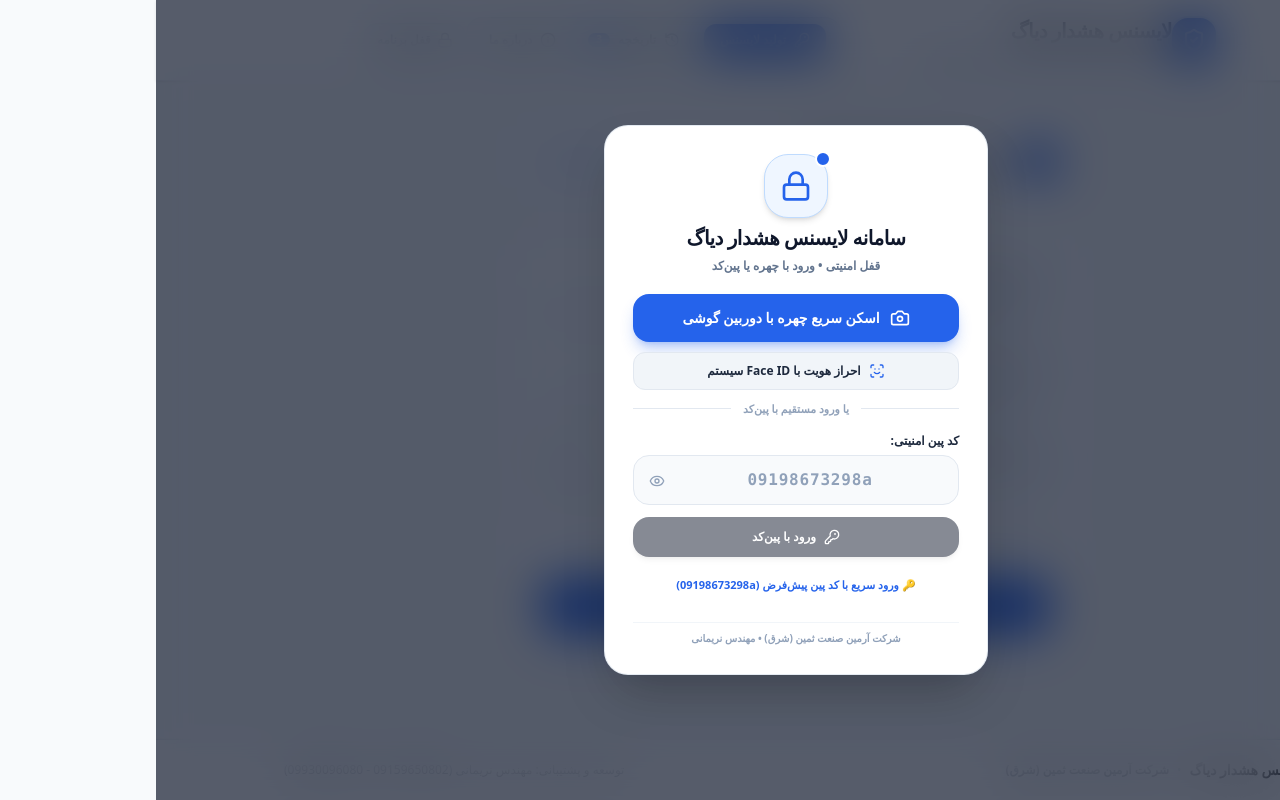
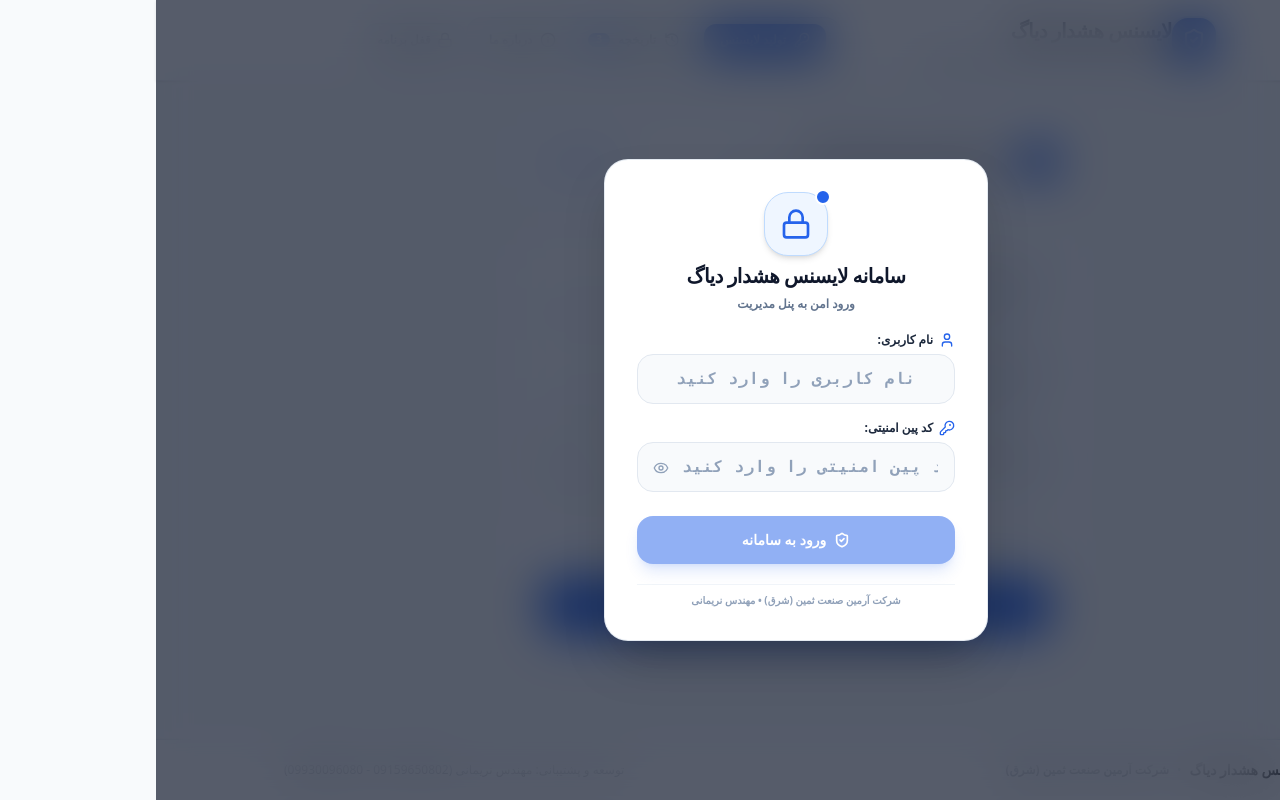
Before and after one commit to RezaNarimani375/Code_Manager, a React (Vite) app: page / in a window 1280 px wide. Built offline with nearby package versions, Linux system fonts and the light colour scheme.

Commit message:
feat: update lock screen with username validation
- Replace biometric scan features with username authentication
- Persist username in localStorage for convenience
- Update icons and constants for refined security flow

```diff
--- a/src/components/LockScreen.tsx
+++ b/src/components/LockScreen.tsx
@@ -1,6 +1,5 @@
-import React, { useState, useEffect, useRef } from 'react';
+import React, { useState, useEffect } from 'react';
 import {
-  ScanFace,
   KeyRound,
   Lock,
   Unlock,
@@ -8,248 +7,65 @@ import {
   EyeOff,
   AlertCircle,
   CheckCircle2,
-  Camera,
-  X,
-  Smartphone,
-  Sparkles
+  User,
+  ShieldCheck
 } from 'lucide-react';
 
 interface LockScreenProps {
   onUnlock: () => void;
 }
 
-const MASTER_PIN_CODE = "09198673298a";
-
-function bufferToBase64(buffer: ArrayBuffer): string {
-  const bytes = new Uint8Array(buffer);
-  let binary = '';
-  for (let i = 0; i < bytes.byteLength; i++) {
-    binary += String.fromCharCode(bytes[i]);
-  }
-  return window.btoa(binary);
-}
-
-function base64ToBuffer(base64: string): ArrayBuffer {
-  const binary = window.atob(base64);
-  const bytes = new Uint8Array(binary.length);
-  for (let i = 0; i < binary.length; i++) {
-    bytes[i] = binary.charCodeAt(i);
-  }
-  return bytes.buffer;
-}
+const REQUIRED_USERNAME = "f.nrimany";
+const REQUIRED_PIN_CODE = "09198673298a";
 
 export const LockScreen: React.FC<LockScreenProps> = ({ onUnlock }) => {
+  // Read remembered username from localStorage so the user does NOT need to re-enter it next time
+  const [username, setUsername] = useState<string>(() => {
+    return localStorage.getItem('hoshdar_remembered_username') || '';
+  });
+
   const [pinInput, setPinInput] = useState('');
   const [showPassword, setShowPassword] = useState(false);
   const [errorMsg, setErrorMsg] = useState<string | null>(null);
-  const [isBiometricScanning, setIsBiometricScanning] = useState(false);
   const [isUnlockedSuccess, setIsUnlockedSuccess] = useState(false);
-  const [showCameraScanner, setShowCameraScanner] = useState(false);
-  const [cameraProgress, setCameraProgress] = useState(0);
 
-  const videoRef = useRef<HTMLVideoElement | null>(null);
-  const streamRef = useRef<MediaStream | null>(null);
-
-  // Clean up camera stream if component unmounts
-  useEffect(() => {
-    return () => {
-      if (streamRef.current) {
-        streamRef.current.getTracks().forEach((track) => track.stop());
-      }
-    };
-  }, []);
-
-  /**
-   * Method 1: Start Front-Camera Live Biometric Face Scanner
-   * Opens user selfie camera with face scanning reticle
-   */
-  const startCameraFaceScanner = async () => {
-    setErrorMsg(null);
-    setShowCameraScanner(true);
-    setCameraProgress(0);
-
-    try {
-      if (!navigator.mediaDevices || !navigator.mediaDevices.getUserMedia) {
-        throw new Error('Camera not supported');
-      }
-
-      const stream = await navigator.mediaDevices.getUserMedia({
-        video: {
-          facingMode: 'user',
-          width: { ideal: 640 },
-          height: { ideal: 640 },
-        },
-        audio: false,
-      });
-
-      streamRef.current = stream;
-      if (videoRef.current) {
-        videoRef.current.srcObject = stream;
-        videoRef.current.play();
-      }
-
-      // Animate biometric scan progress bar
-      let p = 0;
-      const interval = setInterval(() => {
-        p += 20;
-        setCameraProgress(p);
-        if (p >= 100) {
-          clearInterval(interval);
-          // Face matched!
-          setIsUnlockedSuccess(true);
-          setTimeout(() => {
-            if (streamRef.current) {
-              streamRef.current.getTracks().forEach((track) => track.stop());
-            }
-            onUnlock();
-          }, 600);
-        }
-      }, 300);
-    } catch (err) {
-      setShowCameraScanner(false);
-      setErrorMsg('دسترسی به دوربین داده نشد یا مسدود است. لطفاً از پین‌کد یا Face ID سیستمی استفاده کنید.');
-    }
-  };
-
-  const closeCameraScanner = () => {
-    if (streamRef.current) {
-      streamRef.current.getTracks().forEach((track) => track.stop());
-    }
-    setShowCameraScanner(false);
-  };
-
-  /**
-   * Method 2: System Apple Face ID via WebAuthn
-   */
-  const triggerSystemFaceID = async () => {
-    setIsBiometricScanning(true);
+  const handleSubmit = (e: React.FormEvent) => {
+    e.preventDefault();
     setErrorMsg(null);
 
-    if (!window.PublicKeyCredential || !navigator.credentials) {
-      setIsBiometricScanning(false);
-      setErrorMsg('سخت‌افزار بیومتریک در این مرورگر در دسترس نیست. لطفاً با پین‌کد وارد شوید.');
+    const cleanUsername = username.trim().toLowerCase();
+    const cleanPin = pinInput.trim();
+
+    // Check Username
+    if (cleanUsername !== REQUIRED_USERNAME.toLowerCase()) {
+      setErrorMsg('نام کاربری اشتباه است. نام کاربری مجاز: f.nrimany');
       return;
     }
 
-    try {
-      const savedCredId = localStorage.getItem('hoshdar_faceid_credential_id');
-      const challenge = new Uint8Array(32);
-      window.crypto.getRandomValues(challenge);
+    // Check PIN Code
+    if (cleanPin !== REQUIRED_PIN_CODE) {
+      setErrorMsg('کد پین امنیتی اشتباه است. لطفاً کد صحیح را وارد کنید.');
+      setPinInput('');
+      return;
+    }
 
-      if (savedCredId) {
-        // Authenticate with existing credential
-        const credIdBuffer = base64ToBuffer(savedCredId);
-        const assertion = await navigator.credentials.get({
-          publicKey: {
-            challenge,
-            allowCredentials: [
-              {
-                id: credIdBuffer,
-                type: 'public-key',
-                transports: ['internal'],
-              },
-            ],
-            userVerification: 'required',
-            timeout: 60000,
-          },
-        });
+    // Remember username in localStorage so they never have to enter it again!
+    localStorage.setItem('hoshdar_remembered_username', REQUIRED_USERNAME);
 
-        if (assertion) {
-          setIsUnlockedSuccess(true);
-          setTimeout(() => {
-            onUnlock();
-          }, 600);
-          return;
-        }
-      } else {
-        // First time register with device Face ID Secure Enclave
-        const userId = new Uint8Array(16);
-        window.crypto.getRandomValues(userId);
-
-        const newCredential = (await navigator.credentials.create({
-          publicKey: {
-            challenge,
-            rp: {
-              name: 'لایسنس هشدار دیاگ',
-            },
-            user: {
-              id: userId,
-              name: 'narimani@hoshdar',
-              displayName: 'مهندس نریمانی',
-            },
-            pubKeyCredParams: [
-              { alg: -7, type: 'public-key' },
-              { alg: -257, type: 'public-key' },
-            ],
-            authenticatorSelection: {
-              authenticatorAttachment: 'platform',
-              userVerification: 'required',
-            },
-            timeout: 60000,
-          },
-        })) as PublicKeyCredential;
-
-        if (newCredential && newCredential.rawId) {
-          const b64Id = bufferToBase64(newCredential.rawId);
-          localStorage.setItem('hoshdar_faceid_credential_id', b64Id);
-          setIsUnlockedSuccess(true);
-          setTimeout(() => {
-            onUnlock();
-          }, 600);
-          return;
-        }
-      }
-
-      setErrorMsg('تایید چهره توسط سیستم انجام نشد.');
-    } catch (err: any) {
-      console.warn('System Face ID error:', err);
-      if (err.name === 'NotAllowedError') {
-        setErrorMsg('در کادر باز شده روی Add Passkey یا Continue بزنید تا چهره اسکن شود، یا از پین‌کد استفاده کنید.');
-      } else {
-        setErrorMsg('خطا در ارتباط با حسگر Face ID. لطفاً با پین‌کد وارد شوید.');
-      }
-    } finally {
-      setIsBiometricScanning(false);
-    }
-  };
-
-  /**
-   * Method 3: Verify PIN Code
-   */
-  const handlePinSubmit = (e?: React.FormEvent) => {
-    if (e) e.preventDefault();
-    setErrorMsg(null);
-
-    if (pinInput.trim() === MASTER_PIN_CODE) {
-      setIsUnlockedSuccess(true);
-      setTimeout(() => {
-        onUnlock();
-      }, 400);
-    } else {
-      setErrorMsg('پین‌کد وارد شده اشتباه است. پین‌کد صحیح را وارد کنید.');
-      setPinInput('');
-    }
-  };
-
-  // Quick 1-click unlock with the verified master passcode
-  const handleQuickMasterPin = () => {
-    setPinInput(MASTER_PIN_CODE);
     setIsUnlockedSuccess(true);
     setTimeout(() => {
       onUnlock();
-    }, 400);
+    }, 500);
   };
 
   return (
-    <div className="fixed inset-0 z-50 bg-slate-900/70 backdrop-blur-xl flex items-center justify-center p-4 overflow-y-auto">
-      <div className="bg-white rounded-3xl max-w-sm w-full p-6 sm:p-7 shadow-2xl border border-slate-200/90 text-center space-y-5 relative my-auto animate-in fade-in zoom-in-95 duration-200">
+    <div className="fixed inset-0 z-50 bg-slate-900/70 backdrop-blur-xl flex items-center justify-center p-4">
+      <div className="bg-white rounded-3xl max-w-sm w-full p-6 sm:p-8 shadow-2xl border border-slate-200/90 text-center space-y-5 relative animate-in fade-in zoom-in-95 duration-200">
         {/* Top Header */}
         <div className="space-y-1.5">
           <div className="w-16 h-16 rounded-3xl bg-[#eff6ff] text-[#2563eb] border border-[#bfdbfe] mx-auto flex items-center justify-center shadow-md relative">
             {isUnlockedSuccess ? (
               <Unlock className="w-8 h-8 text-[#2563eb] animate-bounce" />
-            ) : isBiometricScanning || showCameraScanner ? (
-              <ScanFace className="w-8 h-8 text-[#2563eb] animate-pulse" />
             ) : (
               <Lock className="w-8 h-8 text-[#2563eb]" />
             )}
@@ -263,49 +79,15 @@ export const LockScreen: React.FC<LockScreenProps> = ({ onUnlock }) => {
             سامانه لایسنس هشدار دیاگ
           </h2>
           <p className="text-xs text-slate-500 font-bold">
-            قفل امنیتی • ورود با چهره یا پین‌کد
+            ورود امن به پنل مدیریت
           </p>
         </div>
-
-        {/* Live Camera Scanner Overlay */}
-        {showCameraScanner && (
-          <div className="p-4 bg-slate-900 text-white rounded-3xl space-y-3 relative overflow-hidden animate-in fade-in">
-            <button
-              onClick={closeCameraScanner}
-              className="absolute top-2 left-2 p-1 rounded-full bg-white/20 text-white hover:bg-white/30 z-10"
-              title="بستن دوربین"
-            >
-              <X className="w-4 h-4" />
-            </button>
-
-            <div className="w-36 h-36 rounded-full mx-auto overflow-hidden relative border-4 border-[#2563eb] shadow-lg shadow-blue-500/50 bg-black">
-              <video
-                ref={videoRef}
-                autoPlay
-                playsInline
-                muted
-                className="w-full h-full object-cover transform -scale-x-100"
-              />
-              {/* Animated scanning laser line */}
-              <div className="absolute inset-x-0 h-1 bg-emerald-400 shadow-md shadow-emerald-400 animate-pulse top-1/2 -translate-y-1/2" />
-            </div>
-
-            <div className="space-y-1 text-center">
-              <div className="text-xs font-bold text-emerald-400">
-                در حال تطبیق بیومتریک چهره... {cameraProgress}%
-              </div>
-              <p className="text-[10px] text-slate-300">
-                صورت خود را در مرکز دایره نگه دارید
-              </p>
-            </div>
-          </div>
-        )}
 
         {/* Success Alert */}
         {isUnlockedSuccess && (
           <div className="p-3 bg-emerald-50 border border-emerald-200 text-emerald-700 rounded-2xl text-xs font-black flex items-center justify-center gap-2 animate-in fade-in">
             <CheckCircle2 className="w-4 h-4 text-emerald-600 stroke-[2.5]" />
-            <span>تایید شد! در حال ورود به سامانه...</span>
+            <span>اطلاعات تایید شد. در حال ورود به برنامه...</span>
           </div>
         )}
 
@@ -317,48 +99,35 @@ export const LockScreen: React.FC<LockScreenProps> = ({ onUnlock }) => {
           </div>
         )}
 
-        {/* Biometric Buttons */}
-        {!showCameraScanner && (
-          <div className="space-y-2.5">
-            {/* Camera Face Scan Button */}
-            <button
-              type="button"
-              onClick={startCameraFaceScanner}
-              disabled={isUnlockedSuccess}
-              style={{ backgroundColor: '#2563eb', color: '#ffffff' }}
-              className="w-full py-3.5 px-4 rounded-2xl bg-[#2563eb] hover:bg-[#1d4ed8] text-white font-black text-xs sm:text-sm shadow-lg shadow-blue-600/30 flex items-center justify-center gap-2.5 transition-all transform active:scale-[0.98] cursor-pointer"
-            >
-              <Camera className="w-5 h-5 text-white" />
-              <span>اسکن سریع چهره با دوربین گوشی</span>
-            </button>
+        {/* Login Form */}
+        <form onSubmit={handleSubmit} className="space-y-4 text-right">
+          {/* Username Field */}
+          <div>
+            <label className="block text-xs font-black text-slate-800 mb-1.5 flex items-center gap-1.5">
+              <User className="w-4 h-4 text-[#2563eb]" />
+              <span>نام کاربری:</span>
+            </label>
+            <input
+              type="text"
+              dir="ltr"
+              required
+              value={username}
+              onChange={(e) => setUsername(e.target.value)}
+              placeholder="نام کاربری را وارد کنید"
+              className="w-full px-4 py-3 bg-slate-50 border border-slate-200 rounded-2xl text-slate-900 font-mono text-base font-bold placeholder-slate-400 focus:outline-none focus:bg-white focus:border-[#2563eb] focus:ring-4 focus:ring-blue-100 transition-all text-center tracking-wider"
+            />
+            {localStorage.getItem('hoshdar_remembered_username') && (
+              <span className="block text-[10px] text-slate-400 font-bold mt-1 text-center">
+                ✓ نام کاربری شما ذخیره شده است
+              </span>
+            )}
+          </div>
 
-            {/* Apple Passkey Face ID Button */}
-            <button
-              type="button"
-              onClick={triggerSystemFaceID}
-              disabled={isBiometricScanning || isUnlockedSuccess}
-              className="w-full py-2.5 px-3 rounded-xl bg-slate-100 hover:bg-slate-200 text-slate-800 font-bold text-xs flex items-center justify-center gap-2 transition-all cursor-pointer border border-slate-200"
-            >
-              <ScanFace className="w-4 h-4 text-[#2563eb]" />
-              <span>
-                {isBiometricScanning ? 'در حال ارتباط با حسگر...' : 'احراز هویت با Face ID سیستم'}
-              </span>
-            </button>
-
-            <div className="relative flex items-center justify-center pt-2">
-              <div className="border-t border-slate-200 w-full" />
-              <span className="bg-white px-3 text-[11px] font-black text-slate-400 absolute">
-                یا ورود مستقیم با پین‌کد
-              </span>
-            </div>
-          </div>
-        )}
-
-        {/* PIN Code Entry Form */}
-        <form onSubmit={handlePinSubmit} className="space-y-3 pt-1">
+          {/* PIN Code Field (Empty by default, neutral placeholder without exposing passcode) */}
           <div>
-            <label className="block text-xs font-black text-slate-800 mb-1.5 text-right">
-              کد پین امنیتی:
+            <label className="block text-xs font-black text-slate-800 mb-1.5 flex items-center gap-1.5">
+              <KeyRound className="w-4 h-4 text-[#2563eb]" />
+              <span>کد پین امنیتی:</span>
             </label>
             <div className="relative">
               <input
@@ -367,8 +136,8 @@ export const LockScreen: React.FC<LockScreenProps> = ({ onUnlock }) => {
                 required
                 value={pinInput}
                 onChange={(e) => setPinInput(e.target.value)}
-                placeholder="09198673298a"
-                className="w-full pr-4 pl-11 py-3 bg-slate-50 border border-slate-200 rounded-2xl text-slate-900 font-mono text-base font-black placeholder-slate-400 focus:outline-none focus:bg-white focus:border-[#2563eb] focus:ring-4 focus:ring-blue-100 transition-all text-center tracking-wider"
+                placeholder="کد پین امنیتی را وارد کنید"
+                className="w-full pr-4 pl-11 py-3 bg-slate-50 border border-slate-200 rounded-2xl text-slate-900 font-mono text-base font-bold placeholder-slate-400 focus:outline-none focus:bg-white focus:border-[#2563eb] focus:ring-4 focus:ring-blue-100 transition-all text-center tracking-wider"
               />
               <button
                 type="button"
@@ -381,23 +150,18 @@ export const LockScreen: React.FC<LockScreenProps> = ({ onUnlock }) => {
             </div>
           </div>
 
-          <button
-            type="submit"
-            disabled={isUnlockedSuccess || !pinInput}
-            className="w-full py-3 rounded-2xl bg-slate-900 hover:bg-slate-800 disabled:opacity-50 text-white font-black text-xs shadow-md transition-all cursor-pointer flex items-center justify-center gap-2"
-          >
-            <KeyRound className="w-4 h-4 text-white" />
-            <span>ورود با پین‌کد</span>
-          </button>
-
-          {/* Direct 1-Click Master Unlock for Emergency */}
-          <button
-            type="button"
-            onClick={handleQuickMasterPin}
-            className="w-full py-2 rounded-xl text-[11px] font-bold text-[#2563eb] hover:bg-blue-50 transition-colors"
-          >
-            🔑 ورود سریع با کد پین پیش‌فرض (09198673298a)
-          </button>
+          {/* Submit Button */}
+          <div className="pt-2">
+            <button
+              type="submit"
+              disabled={isUnlockedSuccess || !pinInput || !username}
+              style={{ backgroundColor: '#2563eb', color: '#ffffff' }}
+              className="w-full py-3.5 rounded-2xl bg-[#2563eb] hover:bg-[#1d4ed8] disabled:opacity-50 text-white font-black text-sm shadow-lg shadow-blue-600/30 flex items-center justify-center gap-2 transition-all transform active:scale-[0.98] cursor-pointer"
+            >
+              <ShieldCheck className="w-4 h-4 text-white stroke-[2.5]" />
+              <span className="text-white font-black">ورود به سامانه</span>
+            </button>
+          </div>
         </form>
 
         <div className="pt-2 text-[10px] text-slate-400 font-semibold border-t border-slate-100">
```
